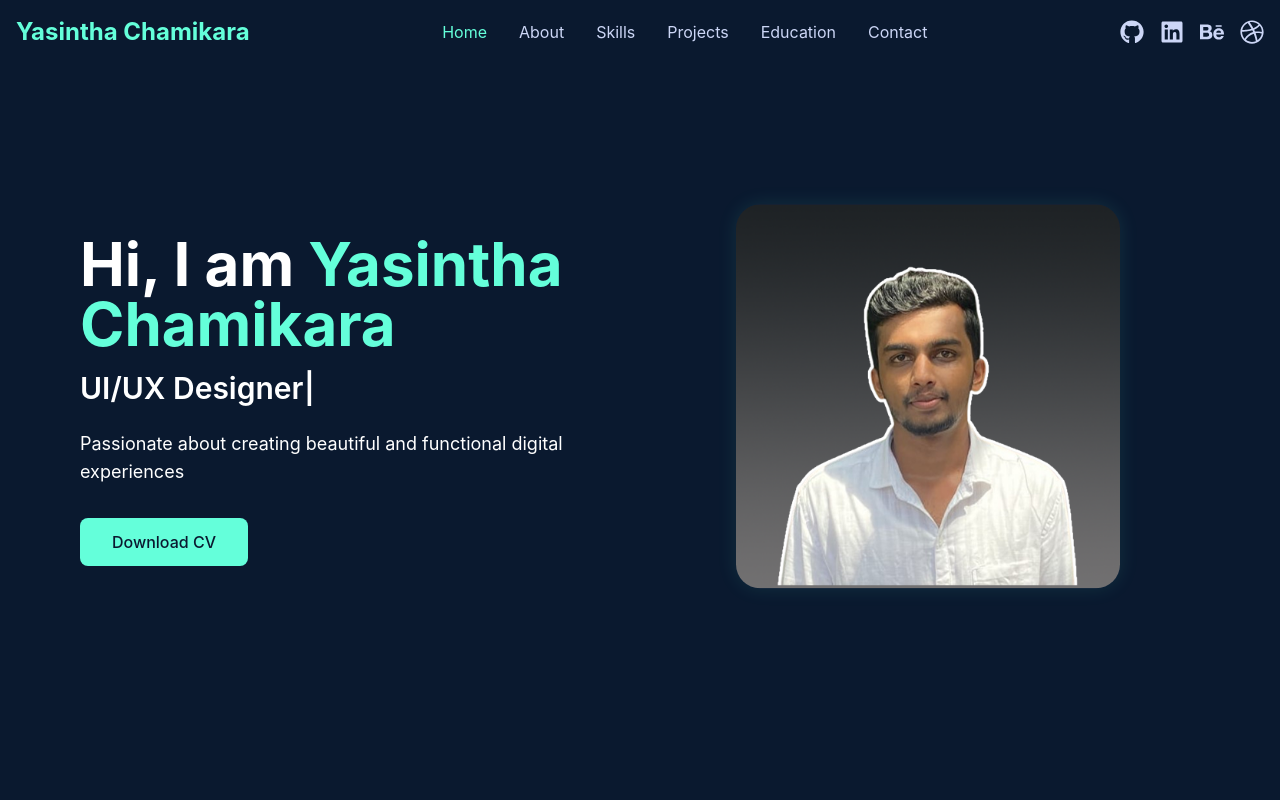
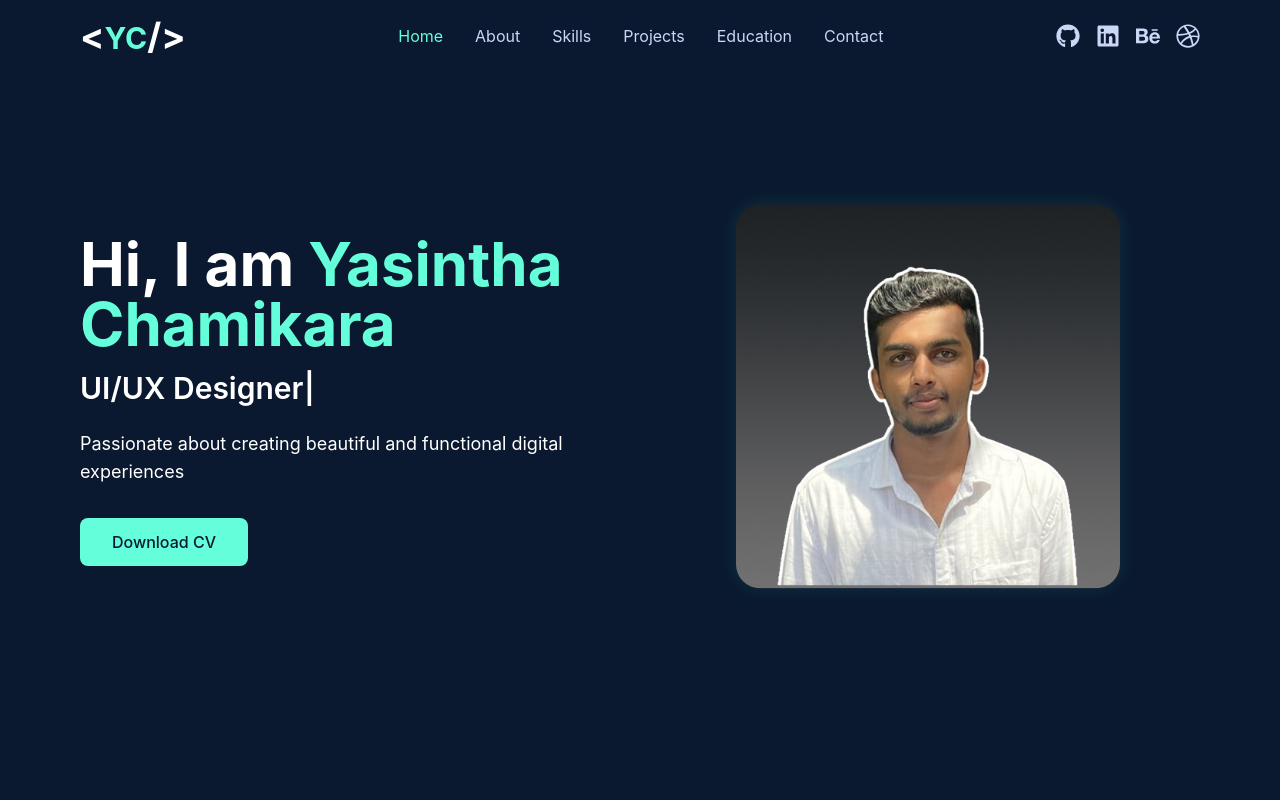
Before and after one commit to Yasintha8/portfolio-website, a React (Vite) app: page / in a window 1280 px wide. Shown: the top 800 px of the page. Built offline with nearby package versions, Linux system fonts and the light colour scheme.

Commit message:
update styles

```diff
--- a/index.html
+++ b/index.html
@@ -2,7 +2,7 @@
 <html lang="en">
   <head>
     <meta charset="UTF-8" />
-    <link rel="icon" type="image/svg+xml" href="/vite.svg" />
+    <link rel="icon" type="image/svg+xml" href="favicon.svg">
     <meta name="viewport" content="width=device-width, initial-scale=1.0" />
     <title>Yasintha Chamikara | Portfolio</title>
   </head>
--- a/src/components/Navbar.jsx
+++ b/src/components/Navbar.jsx
@@ -34,19 +34,23 @@ function Navbar({ activeSection, setActiveSection }) {
       initial={{ y: -100 }}
       animate={{ y: 0 }}
       className={`fixed w-full z-50 transition-all duration-300 ${
-        scrolled ? 'bg-secondary shadow-lg' : 'bg-transparent'
-      }`}
+  scrolled ? 'backdrop-blur-lg shadow-lg' : 'bg-transparent'
+}`}
+
     >
-      <div className="container mx-auto px-4 py-4">
+      <div className="container mx-auto px-4 py-4 sm:px-20">
         <div className="flex justify-between items-center">
           {/* Logo */}
           <motion.div
-            initial={{ opacity: 0 }}
-            animate={{ opacity: 1 }}
-            className="text-2xl font-bold text-accent"
-          >
-            Yasintha Chamikara
-          </motion.div>
+              initial={{ opacity: 0 }}
+              animate={{ opacity: 1 }}
+              className="text-3xl font-bold text-accent mr-10 cursor-pointer"
+            >
+              <span className="text-white text-4xl" >&lt;</span>
+              YC
+              <span className="text-white text-4xl">/&gt;</span>
+            </motion.div>
+
 
           {/* Desktop Navigation */}
           <div className="hidden md:flex space-x-8">
```
Also changed, not shown: public/favicon.svg (added), public/logo.png (added).
